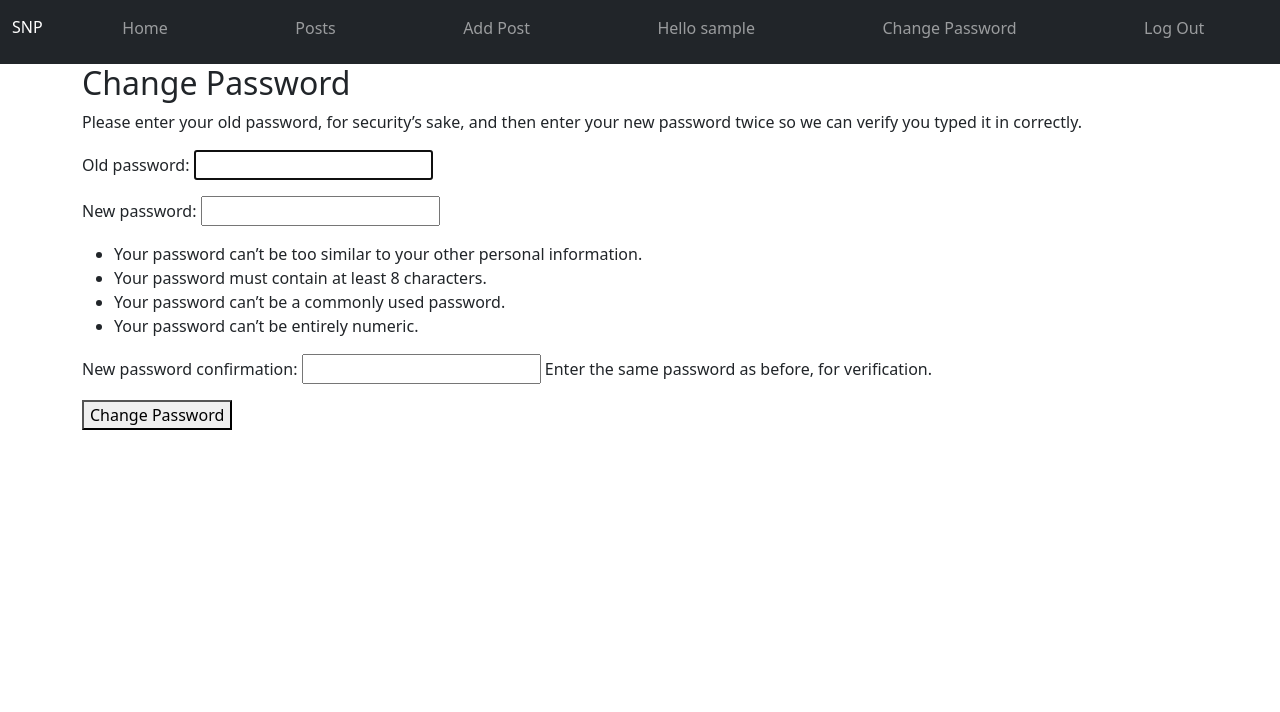
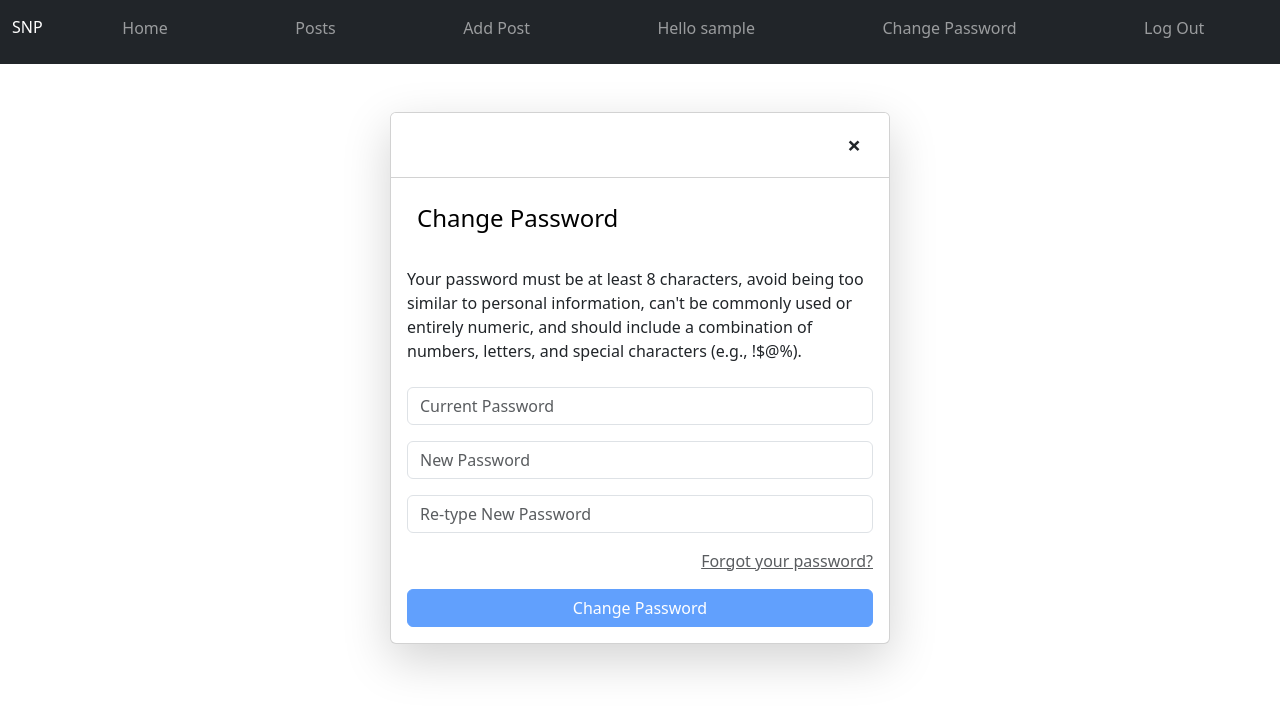
Before and after one commit to phamnguyenkhang01/snp, a Django app: page /accounts/password_change/ in a window 1280 px wide. Shown: the top 712 px of the page. Run offline with Django 5.2, Linux system fonts and the light colour scheme; the visitor is signed in with stand-in values (Sample User, id 1).

Commit message:
Change Password Page

```diff
--- a/templates/registration/password_change_form.html
+++ b/templates/registration/password_change_form.html
@@ -1,6 +1,6 @@
 {% extends 'base.html' %}
 
-{% block content %}
+ {% comment %} {% block content %}
 <h2>Change Password</h2>
 <p>
     Please enter your old password, for security’s sake, and then enter your new password twice so we can verify you typed it in correctly.
@@ -10,4 +10,73 @@
     {{ form.as_p }}
     <button type="submit">Change Password</button>
 </form>
+{% endblock content %}  {% endcomment %}
+
+{% block content %}
+<div class="container mt-5">
+    <!-- Password Change Card -->
+    <div class="card shadow-lg" style="max-width: 500px; margin: 0 auto;">
+        <div class="card-header bg-white d-flex justify-content-end align-items-center">
+            <button onclick="window.location.href='/'" class="btn btn-link text-dark" style="font-size: 1.5rem; font-weight: bold; text-decoration: none; border: none;">&times;</button>
+        </div>
+        <div class="card-body">
+            <!-- Moved the header inside the body with black font and white background -->
+            <h4 class="text-black mb-4" style="background-color: white; padding: 10px; border-radius: 5px;">Change Password</h4>
+
+            <p class="mb-4">Your password must be at least 8 characters, avoid being too similar to personal information, can't be commonly used or entirely numeric, and should include a combination of numbers, letters, and special characters (e.g., !$@%).</p>
+
+            <form method="post" id="passwordForm">
+                {% csrf_token %}
+                <div class="mb-3">
+                    <input type="password" class="form-control" id="old_password" name="old_password" placeholder="Current Password" autocomplete="new-password" required>
+                </div>
+
+                <div class="mb-3">
+                    <input type="password" class="form-control" id="new_password1" name="new_password1" placeholder="New Password" required>
+                </div>
+
+                <div class="mb-3">
+                    <input type="password" class="form-control" id="new_password2" name="new_password2" placeholder="Re-type New Password" required>
+                    <div id="passwordError" class="text-danger" style="display:none;">New password does not match. Enter new password again here.</div>
+                </div>
+
+                <div class="mb-3 text-end">
+                    <a href="{% url 'password_reset' %}" class="text-muted">Forgot your password?</a>
+                </div>
+
+                <button type="submit" class="btn btn-primary w-100" id="submitBtn" disabled>Change Password</button>
+            </form>
+        </div>
+    </div>
+</div>
+
+<script>
+    // Function to check if all fields are filled and passwords match
+    const form = document.getElementById("passwordForm");
+    const submitBtn = document.getElementById("submitBtn");
+    const newPassword1 = document.getElementById("new_password1");
+    const newPassword2 = document.getElementById("new_password2");
+    const passwordError = document.getElementById("passwordError");
+
+    // Function to validate the form and enable/disable submit button
+    function validateForm() {
+        const allFieldsFilled = newPassword1.value && newPassword2.value && document.getElementById("old_password").value;
+        const passwordsMatch = newPassword1.value === newPassword2.value;
+
+        // Disable/enable the button based on conditions
+        submitBtn.disabled = !(allFieldsFilled && passwordsMatch);
+
+        // Show/hide error message for mismatched passwords
+        if (newPassword1.value && newPassword2.value && !passwordsMatch) {
+            passwordError.style.display = 'block';
+        } else {
+            passwordError.style.display = 'none';
+        }
+    }
+
+    // Event listeners for input changes
+    newPassword1.addEventListener("input", validateForm);
+    newPassword2.addEventListener("input", validateForm);
+    document.getElementById("old_password").addEventListener("input", validateForm);
+</script>
 {% endblock content %}
--- a/templates/user_update.html
+++ b/templates/user_update.html
@@ -6,7 +6,7 @@
 <div class="d-flex justify-content-center mt-4">
     <div class="card shadow-sm" style="width: 40%;">
         <div class="card-header bg-info">
-            <h5 class="fw-bold mb-1">Update Post</h5>
+            <h5 class="fw-bold mb-1">Update User</h5>
         </div>
         <div class="card-body">
             <form action="" method="post">
```
